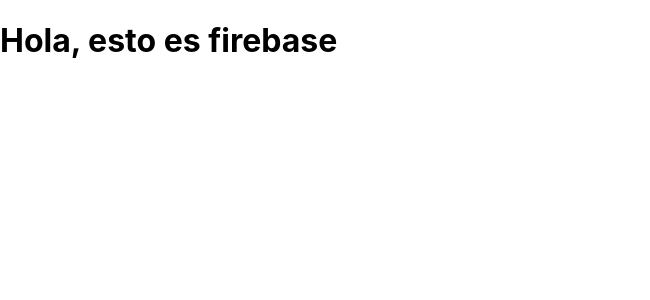
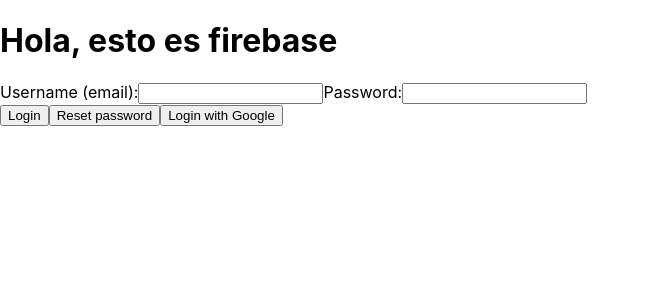
Before and after one commit to cblnpa/react-with-firebase, a React (Create React App) app: page / in a window 1280 px wide. Shown: the top 300 px of the page, without its empty margins (0-650 px from the left). Built offline with nearby package versions, Linux system fonts and the light colour scheme; no server answers.

Commit message:
Adding more auth functions and creating firebase variables rules.

```diff
--- a/src/App.js
+++ b/src/App.js
@@ -1,10 +1,18 @@
-//eslint-disable-next-line no-unused-vars
-import firebase from './FirebaseConfig';
+import FirebaseAuthService from "./FirebaseAuthService";
+import {useState} from "react";
+import LoginForm from "./components/LoginForm";
 
 const App = () => {
+
+  const [user, setUser] = useState (null);
+
+  //When auth changes firebase will know
+  FirebaseAuthService.subscribeToAuthChanges(setUser);
+
   return (
     <div className="App">
       <h1>Hola, esto es firebase</h1>
+      <LoginForm existingUser={user}/>
     </div>
   );
 }
--- /dev/null
+++ b/src/components/LoginForm.jsx
@@ -0,0 +1,91 @@
+import {useState} from "react";
+import FirebaseAuthService from "../FirebaseAuthService";
+
+const LoginForm = ({existingUser}) => {
+  const [username, setUsername] = useState ('');
+  const [password, setPassword] = useState ('');
+
+  const handleSubmit = async (event) => {
+    event.preventDefault ();
+
+    try {
+      await FirebaseAuthService.loginUser(username, password);
+      setUsername ('');
+      setPassword ('');
+    } catch (error) {
+      alert (error.message);
+    }
+  }
+
+  const handleLogOut = () => {
+    FirebaseAuthService.logoutUser();
+  }
+
+  const handleSendResetPasswordEmail = async () => {
+    if(!username){
+      alert('Missing username!');
+      return;
+    }
+
+    try{
+      await FirebaseAuthService.sendPasswordResetEmail(username);
+      alert('Sent the password reset email');
+    } catch(error) {
+      alert(error.message);
+    }
+  }
+
+  const handleLoginWithGoogle = async () => {
+    try {
+      await FirebaseAuthService.loginWithGoogle();
+    } catch (error) {
+      alert(error.message);
+    };
+  }
+
+  return (
+    <div>
+      {
+        existingUser ?
+          <div>
+            <h3>Welcome, {existingUser.email}</h3>
+            <button type="button" onClick={handleLogOut}>Logout</button>
+          </div>
+          :
+          <form onSubmit={handleSubmit}>
+            <label>Username (email):
+              <input
+                type="email"
+                required
+                value={username}
+                onChange={(e) => setUsername(e.target.value)}
+              />
+            </label>
+
+            <label>Password:
+              <input
+                type="password"
+                required
+                value={password}
+                onChange={(e) => setPassword(e.target.value)}
+              />
+            </label>
+
+            <div>
+              <button>
+                Login
+              </button>
+              <button type="button" onClick={handleSendResetPasswordEmail}>
+                Reset password
+              </button>
+              <button type="button" onClick={handleLoginWithGoogle}>
+                Login with Google
+              </button>
+            </div>
+          </form>
+      }
+    </div>
+  );
+};
+
+export default LoginForm;
```
